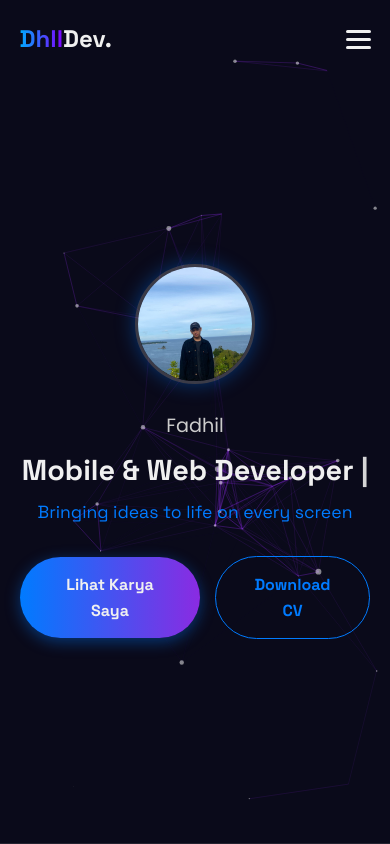
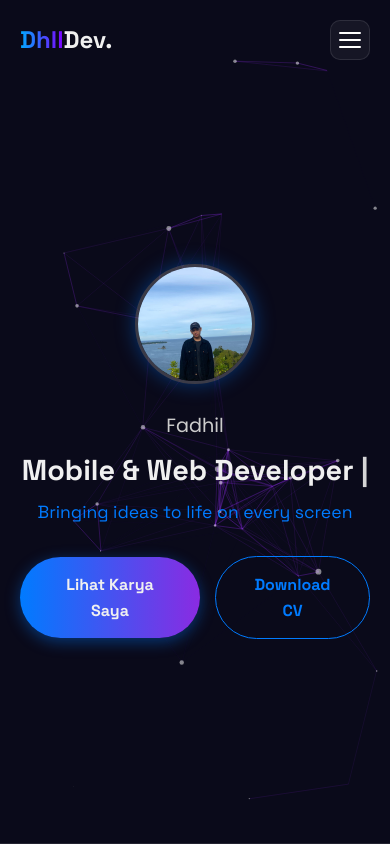
Before and after one commit to Chrdhll/portofolio_fadhil, a plain HTML site: page index.html in a window 390 px wide. Shown: the top 844 px of the page. Drawn offline with nearby package versions, Linux system fonts and the light colour scheme.

Commit message:
hamburger button

```diff
--- a/css/style.css
+++ b/css/style.css
@@ -130,19 +130,21 @@ section:last-of-type {
   top: 0;
   left: 0;
   width: 100%;
-  z-index: 1000;
+  z-index: 2000;
   transition: background-color 0.3s ease, padding 0.3s ease;
   padding: 20px 0; /* Ubah padding menjadi vertikal saja */
+  overflow: visible;
 }
 
 /* TAMBAHKAN RULE BARU INI */
 .header-container {
-  width: 90%; /* Mengatur lebar konten header */
+  width: 100%; /* Mengatur lebar konten header */
   max-width: 1200px; /* Batas lebar maksimal di layar besar */
   margin: 0 auto; /* Ini yang akan membuatnya selalu di tengah */
   display: flex;
   justify-content: space-between;
   align-items: center;
+  padding: 0 20px;
 }
 
 /* Modifikasi untuk kondisi scrolled */
@@ -159,6 +161,7 @@ section:last-of-type {
   font-weight: bold;
   color: var(--text-light);
   text-decoration: none;
+  white-space: nowrap;
 }
 .main-nav ul {
   list-style: none;
@@ -181,6 +184,30 @@ section:last-of-type {
 }
 #hamburger-btn {
   display: none;
+  flex-direction: column;
+  justify-content: center;
+  align-items: center;
+  gap: 5px;
+  width: 40px;
+  height: 40px;
+  background: rgba(255, 255, 255, 0.05);
+  border: 1px solid rgba(255, 255, 255, 0.1);
+  border-radius: 10px;
+  position: relative; /* biar tetap dalam container */
+  right: 0;
+  top: 0;
+  cursor: pointer;
+  z-index: 3000; /* pastikan selalu di atas */
+  transition: all 0.3s ease;
+}
+
+#hamburger-btn span {
+  display: block;
+  width: 22px;
+  height: 2px;
+  background: #fff;
+  border-radius: 2px;
+  transition: all 0.3s ease;
 }
 
 /* ===== HERO SECTION (Updated) ===== */
@@ -899,6 +926,27 @@ footer {
   .section-title {
     font-size: 2rem;
   }
+  #hamburger-btn {
+    display: flex;
+  }
+  /* #hamburger-btn span {
+    display: block;
+    width: 25px;
+    height: 3px;
+    background: var(--text-light);
+    margin: 5px 0;
+    border-radius: 2px;
+    transition: all 0.3s ease;
+  } */
+  #hamburger-btn.active span:nth-child(1) {
+    transform: translateY(8px) rotate(45deg);
+  }
+  #hamburger-btn.active span:nth-child(2) {
+    opacity: 0;
+  }
+  #hamburger-btn.active span:nth-child(3) {
+    transform: translateY(-8px) rotate(-45deg);
+  }
   /* --- Navigasi Mobile --- */
   .main-nav {
     position: fixed;
@@ -913,6 +961,7 @@ footer {
     display: flex;
     justify-content: center;
     align-items: start;
+    z-index: 2500;
   }
   .main-nav.mobile-menu-open {
     right: 0;
@@ -957,31 +1006,6 @@ footer {
   }
   .main-nav a {
     font-size: 1.2rem;
-  }
-  #hamburger-btn {
-    display: block;
-    background: none;
-    border: none;
-    cursor: pointer;
-    z-index: 1001;
-  }
-  #hamburger-btn span {
-    display: block;
-    width: 25px;
-    height: 3px;
-    background: var(--text-light);
-    margin: 5px 0;
-    border-radius: 2px;
-    transition: all 0.3s ease;
-  }
-  #hamburger-btn.active span:nth-child(1) {
-    transform: translateY(8px) rotate(45deg);
-  }
-  #hamburger-btn.active span:nth-child(2) {
-    opacity: 0;
-  }
-  #hamburger-btn.active span:nth-child(3) {
-    transform: translateY(-8px) rotate(-45deg);
   }
   /* --- Hero Responsive --- */
   .hero-text h1 {
```
